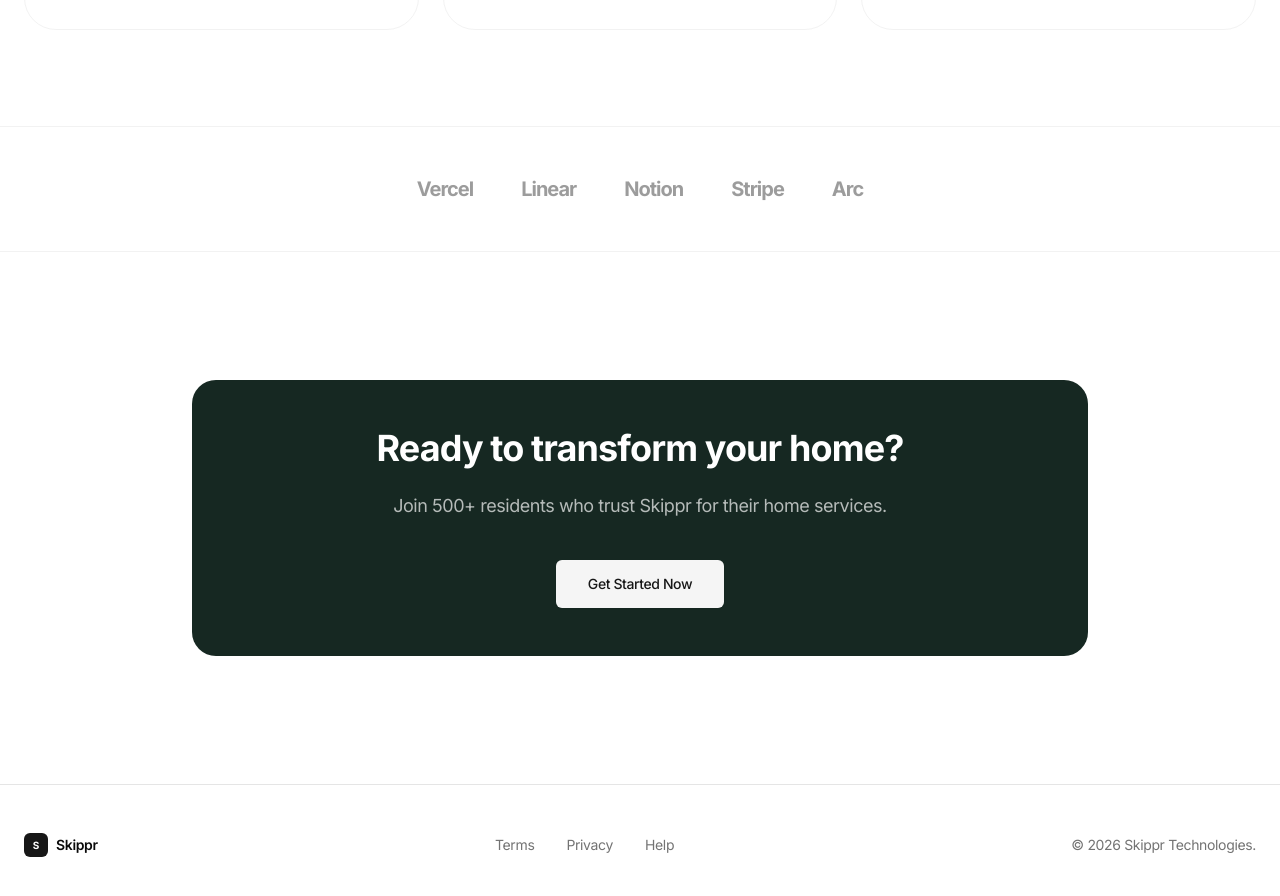
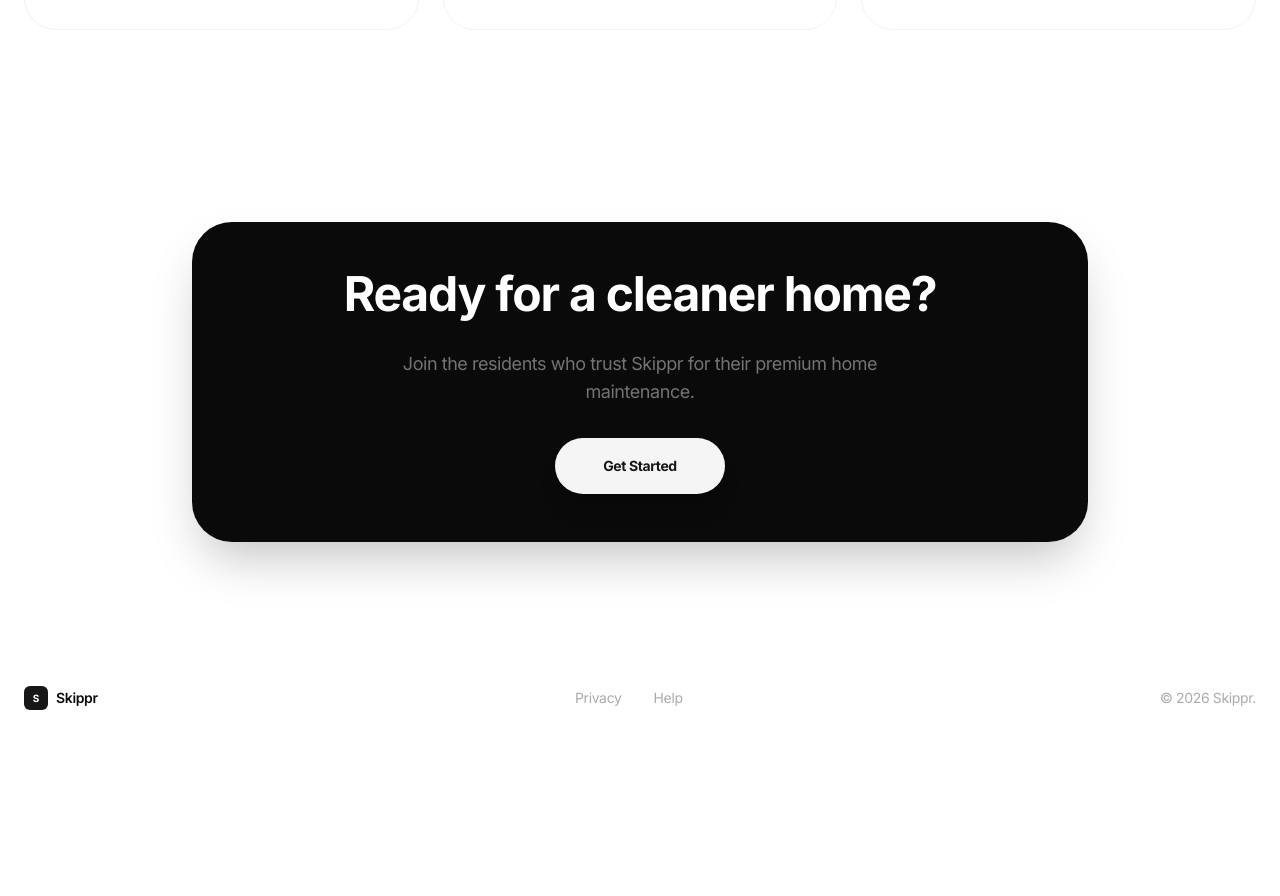
Before and after one commit to bossdevhere/skippr-frontend, a React (Vite) app: page / in a window 1280 px wide. Shown: the part 1083-1979 px from the top of the page. After the commit the page ends 1841 px from the top, so only its background shows below. Built offline with nearby package versions, Linux system fonts and the light colour scheme; the HTML template or start-up script is replaced by a standard one.

Commit message:
style: clean up landing page layout and footer

```diff
--- a/src/pages/LandingPage.jsx
+++ b/src/pages/LandingPage.jsx
@@ -120,27 +120,15 @@ const LandingPage = () => {
         </div>
       </section>
 
-      {/* Trust Bar */}
-      <section className="py-12 border-y border-border/50 overflow-hidden">
-        <div className="max-w-7xl mx-auto px-6">
-          <div className="flex flex-wrap justify-center gap-12 opacity-40 grayscale pointer-events-none">
-            {['Vercel', 'Linear', 'Notion', 'Stripe', 'Arc'].map((name) => (
-              <span key={name} className="text-xl font-bold tracking-tighter">{name}</span>
-            ))}
-          </div>
-        </div>
-      </section>
-
       {/* Footer CTA */}
-      <section className="py-32 px-6">
-        <div className="max-w-4xl mx-auto rounded-3xl bg-primary p-12 text-center text-primary-foreground relative overflow-hidden">
-          <div className="absolute inset-0 bg-emerald-500/10 pointer-events-none" />
-          <div className="relative z-10 space-y-6 text-white">
-            <h2 className="text-4xl font-bold tracking-tight">Ready to transform your home?</h2>
-            <p className="text-primary-foreground/70 text-lg">Join 500+ residents who trust Skippr for their home services.</p>
-            <div className="flex justify-center pt-4">
-              <Button variant="secondary" size="lg" className="h-12 px-8" onClick={() => navigate('/signup')}>
-                Get Started Now
+      <section className="py-24 px-6">
+        <div className="max-w-4xl mx-auto rounded-[40px] bg-foreground p-12 text-center text-background relative overflow-hidden shadow-2xl">
+          <div className="relative z-10 space-y-8">
+            <h2 className="text-4xl md:text-5xl font-bold tracking-tight">Ready for a cleaner home?</h2>
+            <p className="text-muted-foreground text-lg max-w-lg mx-auto">Join the residents who trust Skippr for their premium home maintenance.</p>
+            <div className="flex justify-center">
+              <Button variant="secondary" size="lg" className="h-14 px-12 rounded-full font-bold shadow-xl hover:scale-105 transition-transform" onClick={() => navigate('/signup')}>
+                Get Started
               </Button>
             </div>
           </div>
@@ -148,19 +136,18 @@ const LandingPage = () => {
       </section>
 
       {/* Minimal Footer */}
-      <footer className="py-12 border-t px-6">
-        <div className="max-w-7xl mx-auto flex flex-col md:flex-row justify-between items-center text-sm text-muted-foreground">
+      <footer className="py-12 px-6">
+        <div className="max-w-7xl mx-auto flex flex-col md:flex-row justify-between items-center text-sm text-muted-foreground/60">
           <div className="flex items-center space-x-2 mb-4 md:mb-0">
             <div className="h-6 w-6 rounded-md bg-primary flex items-center justify-center text-primary-foreground text-[10px] font-bold text-white">S</div>
             <span className="font-semibold text-foreground">Skippr</span>
           </div>
           <div className="flex space-x-8">
-            <button className="hover:text-foreground transition-colors">Terms</button>
             <button className="hover:text-foreground transition-colors">Privacy</button>
             <button className="hover:text-foreground transition-colors">Help</button>
           </div>
           <div className="mt-4 md:mt-0">
-            © 2026 Skippr Technologies.
+            © 2026 Skippr.
           </div>
         </div>
       </footer>
```
